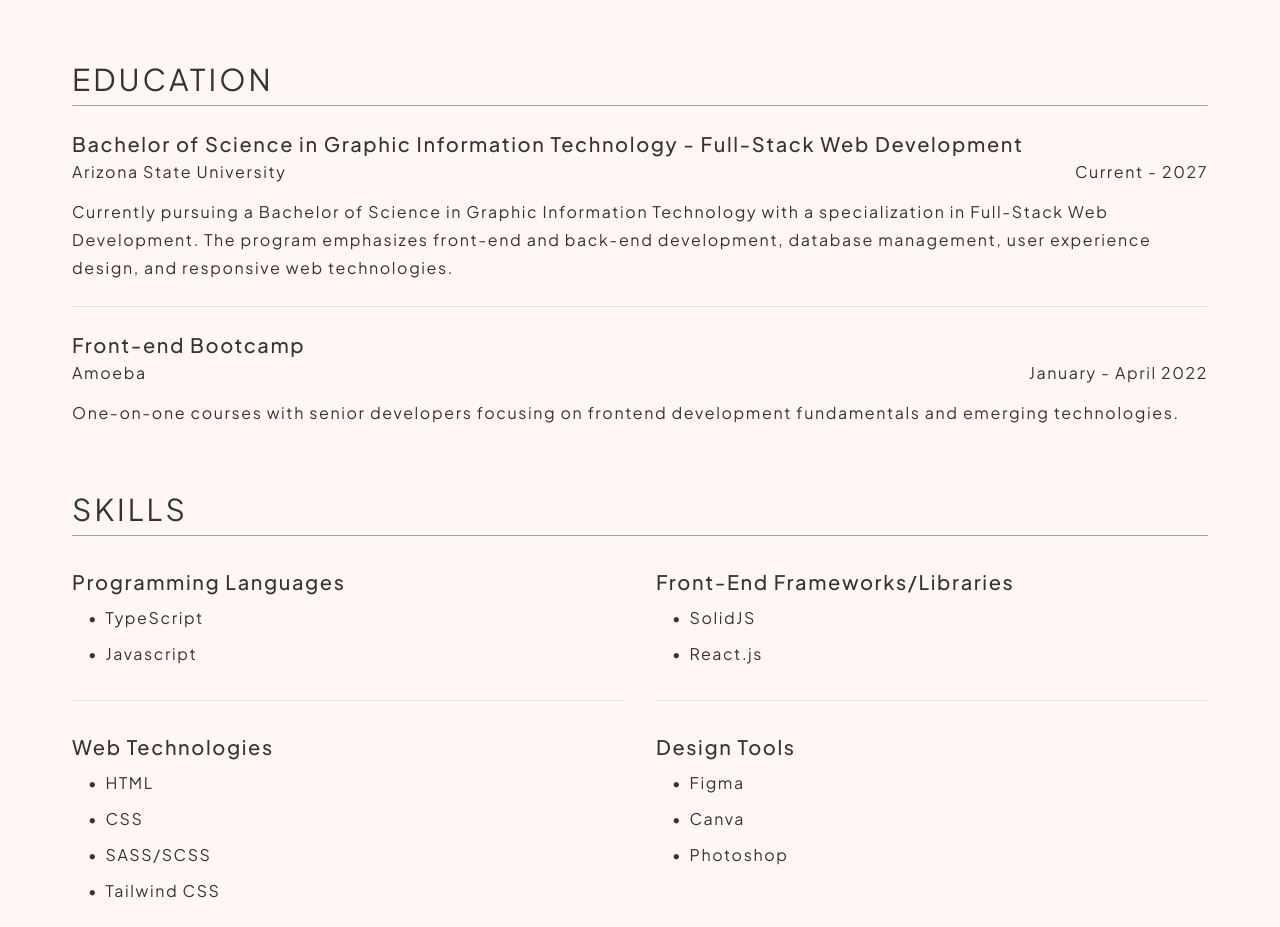
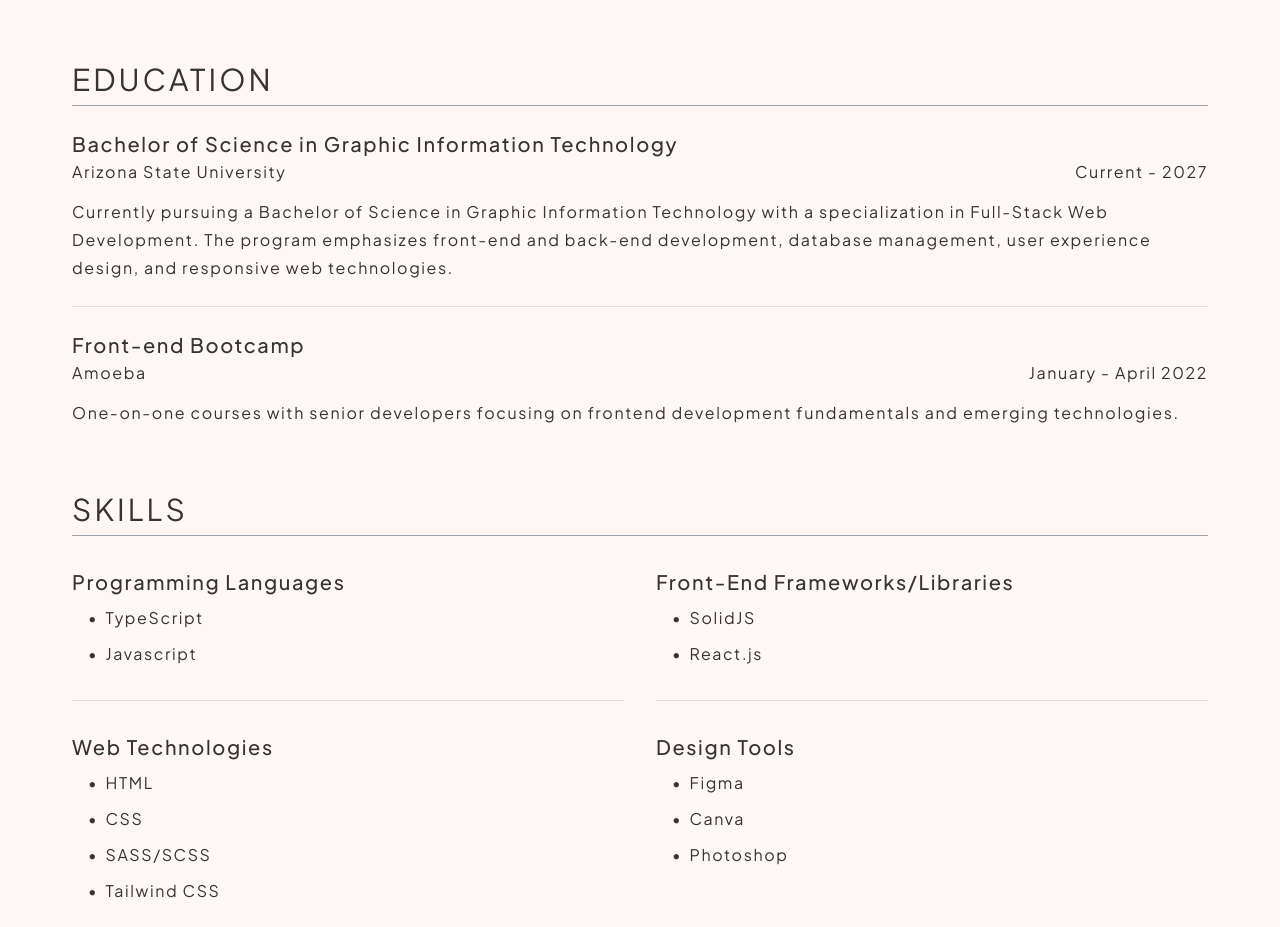
Before and after one commit to vejtheguy/portfolio, a website: page docs/pages/resume.html in a window 1280 px wide. Shown: the part 1566-2493 px from the top of the page. Drawn offline with nearby package versions, Linux system fonts and the light colour scheme.

Commit message:
fix: degree name change to look nicer

```diff
--- a/docs/pages/resume.html
+++ b/docs/pages/resume.html
@@ -213,7 +213,7 @@
       <!-- Arizona State University -->
       <section class="flex flex-col">
         <h3 class="font-medium text-xl">
-          Bachelor of Science in Graphic Information Technology - Full-Stack Web Development
+          Bachelor of Science in Graphic Information Technology
         </h3>
         <div class="flex justify-between flex-col md:flex-row">
           <p>Arizona State University</p>
```
